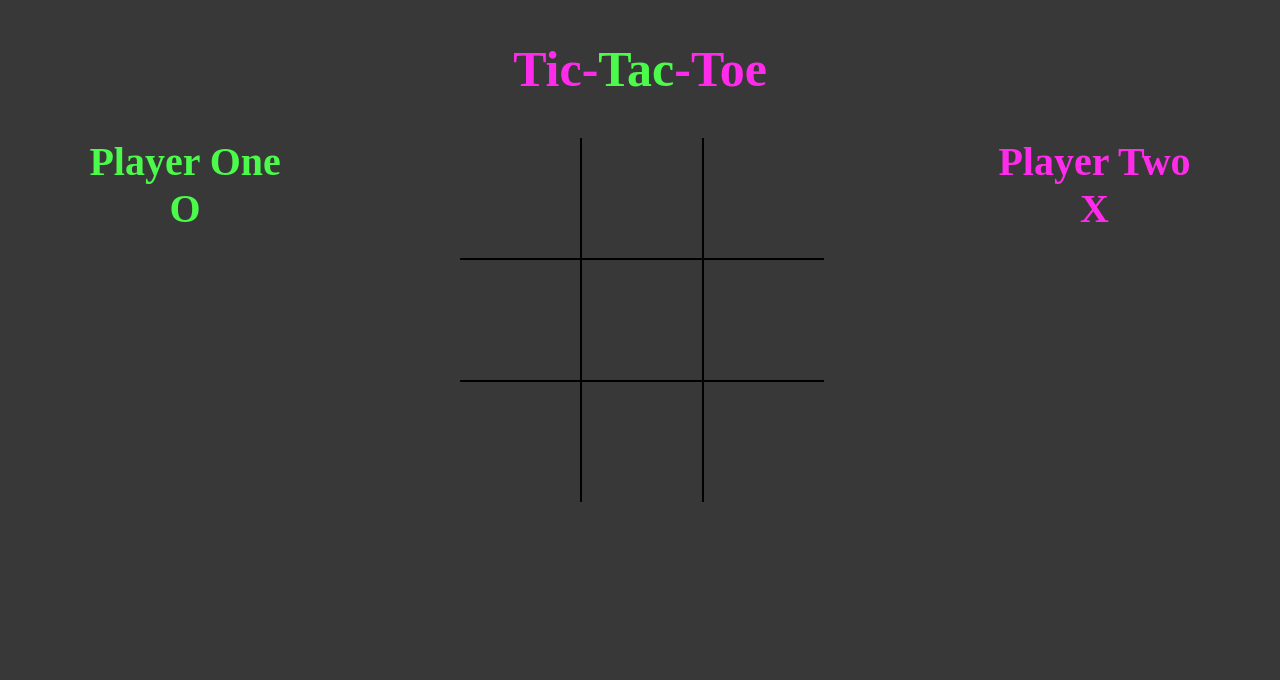
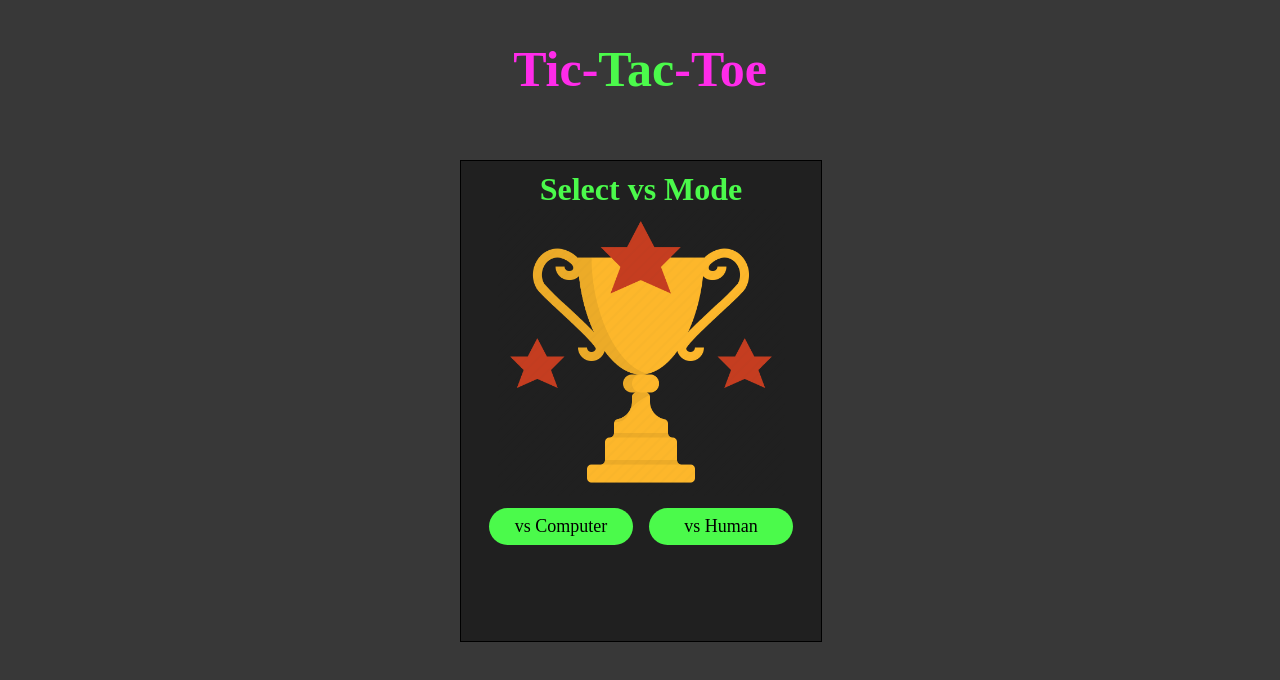
Before and after one commit to hineshvadgama/tic-tac-toe, a React app: page / in a window 1280 px wide. Shown: the top 680 px of the page. Built offline with nearby package versions, Linux system fonts and the light colour scheme; a web font is replaced by a local one.

Commit message:
add vs computer mode

```diff
--- a/src/components/App/App.css
+++ b/src/components/App/App.css
@@ -4,7 +4,7 @@
 
 .page-grid {
     display: grid;
-    grid-template-columns: auto auto auto;
+    grid-template-columns: 20vw 60vw 20vw;
     margin: 0 auto;
 }
 
--- a/src/components/App/App.js
+++ b/src/components/App/App.js
@@ -1,10 +1,41 @@
-import React from 'react';
+import React, { useState, useEffect } from 'react';
 import './App.css';
 import Header from '../Header/Header.js';
 import GameGrid from '../GameGrid/GameGrid.js';
 import PlayerInfo from '../PlayerInfo/PlayerInfo.js';
+import VSModal from '../Modal/VSModal.js';
 
 const App = () => {
+
+    let [versusMode, setVersusMode] = useState('not set');
+
+    const playerOneName = versusMode === 'multi' ? 'Player One' : 'You';
+    const playerTwoName = versusMode === 'multi' ? 'Player Two' : 'Computer';
+
+    const vsModal = versusMode === 'not set' ? <VSModal singlePlayerMode={setSinglePlayerMode} multiplayerMode={setMultiplayerMode} /> : '';
+
+    function setSinglePlayerMode() {
+        setVersusMode('single');
+    }
+
+    function setMultiplayerMode() {
+        setVersusMode('multi');
+    }
+
+    function returnPlayerOneComponent() {
+        const playerOneComponent = versusMode !== 'not set' ? <PlayerInfo playerName={playerOneName} symbol="O" /> : '';
+        return playerOneComponent;
+    }
+
+    function returnPlayerTwoComponent() {
+        const playerTwoComponent = versusMode !== 'not set' ? <PlayerInfo playerName={playerTwoName} symbol="X" /> : '';
+        return playerTwoComponent;
+    }
+
+    function returnGameGridComponent() {
+        const gameGridComponent = versusMode !== 'not set' ? <GameGrid playerOneName={playerOneName} playerTwoName={playerTwoName} versusMode={versusMode} /> : '';
+        return gameGridComponent;
+    }
 
     return (
 
@@ -14,11 +45,13 @@ const App = () => {
 
                 <Header />
 
+                {vsModal}
+
                 <div className="page-grid">
 
-                <div className="grid-item"><PlayerInfo playerName="Player One" symbol="O" /></div>
-                <div className="grid-item"><GameGrid /></div>
-                <div className="grid-item"><PlayerInfo playerName="Player Two" symbol="X" /></div>
+                    <div className="grid-item">{returnPlayerOneComponent()}</div>
+                    <div className="grid-item">{returnGameGridComponent()}</div>
+                    <div className="grid-item">{returnPlayerTwoComponent()}</div>
 
                 </div>
 
@@ -27,9 +60,12 @@ const App = () => {
             <div className="mobile-app-container">
 
                 <Header />
-            <GameGrid />
-            <PlayerInfo playerName="Player One" symbol="O" />
-            <PlayerInfo playerName="Player Two" symbol="X" />
+
+                {vsModal}
+
+                {returnGameGridComponent()}
+                {returnPlayerOneComponent()}
+                {returnPlayerTwoComponent()}
 
             </div>
 
--- a/src/components/GameGrid/GameGrid.js
+++ b/src/components/GameGrid/GameGrid.js
@@ -1,163 +1,159 @@
-import React, { useState } from 'react';
+import React, { useState, useEffect } from 'react';
 import './GameGrid.css';
-import WinnerModal from '../WinnerModal/WinnerModal.js';
+import WinnerModal from '../Modal/WinnerModal.js';
 
-const GameGrid = () => {
+const GameGrid = (props) => {
 
     let tempGridData;
-    const playerOneWinningText = 'Player One Wins!';
-    const playerTwoWinningText = 'Player Two Wins!';
-    let [winnerText, setWinnerText] = useState('Nobody');
+    let [winningPlayer, setWinningPlayer] = useState('Nobody');
     let [whichPlayersTurn, setWhichPlayersTurn] = useState(1);
     let [numberOfTurns, setNumberOfTurns] = useState(0);
-    let [gridData, setGridData] = useState(
-            {
-                square1: '',
-                square2: '',
-                square3: '',
-                square4: '',
-                square5: '',
-                square6: '',
-                square7: '',
-                square8: '',
-                square9: ''
-            }
-        );
+    let [gridData, setGridData] = useState(['', '', '', '', '', '', '', '', '']);
 
     function handleGridSquareClick(e) {
 
         // Ensure that player hasn't clicked on already occupied square
         if (document.getElementById(e.target.id).getAttribute('data-value') === '') {
 
-            setNumberOfTurns(numberOfTurns + 1);
-
             tempGridData = gridData;
 
             switch (e.target.id) {
                 case 'one':
-                    tempGridData.square1 = whichPlayersTurn === 1 ? 'O' : 'X';
+                    tempGridData[0] = whichPlayersTurn === 1 ? 'O' : 'X';
                     break;
 
                 case 'two':
-                    tempGridData.square2 = whichPlayersTurn === 1 ? 'O' : 'X';
+                    tempGridData[1] = whichPlayersTurn === 1 ? 'O' : 'X';
                     break;
 
                 case 'three':
-                    tempGridData.square3 = whichPlayersTurn === 1 ? 'O' : 'X';
+                    tempGridData[2] = whichPlayersTurn === 1 ? 'O' : 'X';
                     break;
 
                 case 'four':
-                    tempGridData.square4 = whichPlayersTurn === 1 ? 'O' : 'X';
+                    tempGridData[3] = whichPlayersTurn === 1 ? 'O' : 'X';
                     break;
 
                 case 'five':
-                    tempGridData.square5 = whichPlayersTurn === 1 ? 'O' : 'X';
+                    tempGridData[4] = whichPlayersTurn === 1 ? 'O' : 'X';
                     break;
 
                 case 'six':
-                    tempGridData.square6 = whichPlayersTurn === 1 ? 'O' : 'X';
+                    tempGridData[5] = whichPlayersTurn === 1 ? 'O' : 'X';
                     break;
 
                 case 'seven':
-                    tempGridData.square7 = whichPlayersTurn === 1 ? 'O' : 'X';
+                    tempGridData[6] = whichPlayersTurn === 1 ? 'O' : 'X';
                     break;
 
                 case 'eight':
-                    tempGridData.square8 = whichPlayersTurn === 1 ? 'O' : 'X';
+                    tempGridData[7] = whichPlayersTurn === 1 ? 'O' : 'X';
                     break;
 
                 case 'nine':
-                    tempGridData.square9 = whichPlayersTurn === 1 ? 'O' : 'X';
+                    tempGridData[8] = whichPlayersTurn === 1 ? 'O' : 'X';
                     break;
 
                 default:
                     console.log('Unknown square');
             }
 
-            setGridData(tempGridData);
-            setWhichPlayersTurn(whichPlayersTurn === 1 ? 2 : 1);
+            setNumberOfTurns(numberOfTurns = numberOfTurns + 1);
 
-            if (numberOfTurns >= 4) {
+            if (numberOfTurns >= 3) {
                 decideWinner();
             }
+
+            if (props.versusMode === 'single') {
+                computersTurn();
+            }
+            else {
+                setGridData(tempGridData);
+                setWhichPlayersTurn(whichPlayersTurn === 1 ? 2 : 1);
+            }
+
         }
+    }
+
+    function computersTurn() {
+        // Create an array of all the numbers that haven't been used yet.
+        let emptySquares = [];
+        for (let i = 0; i < tempGridData.length; i++) {
+            if (tempGridData[i] === '') {
+                emptySquares.push(i);
+            }
+        }
+
+        // Find a random number within that set of numbers.
+        const computersSquare = emptySquares[Math.floor(Math.random() * emptySquares.length)];
+        // Add a X to that square
+        gridData[computersSquare] = 'X';
+        setGridData(gridData);
+
     }
 
     function decideWinner() {
 
-        if (gridData.square1 === 'O' && gridData.square2 === 'O' && gridData.square3 === 'O') {
-            setWinnerText(playerOneWinningText);
+        if (gridData[0] === 'O' && gridData[1] === 'O' && gridData[2] === 'O') {
+            setWinningPlayer(props.playerOneName);
         }
-        else if (gridData.square1 === 'X' && gridData.square2 === 'X' && gridData.square3 === 'X') {
-            setWinnerText(playerTwoWinningText);
+        else if (gridData[0] === 'X' && gridData[1] === 'X' && gridData[2] === 'X') {
+            setWinningPlayer(props.playerTwoName);
         }
-        else if (gridData.square4 === 'O' && gridData.square5 === 'O' && gridData.square6 === 'O') {
-            setWinnerText(playerOneWinningText);
+        else if (gridData[3] === 'O' && gridData[4] === 'O' && gridData[5] === 'O') {
+            setWinningPlayer(props.playerOneName);
         }
-        else if (gridData.square4 === 'X' && gridData.square5 === 'X' && gridData.square6 === 'X') {
-            setWinnerText(playerTwoWinningText);
+        else if (gridData[3] === 'X' && gridData[4] === 'X' && gridData[5] === 'X') {
+            setWinningPlayer(props.playerTwoName);
         }
-        else if (gridData.square7 === 'O' && gridData.square8 === 'O' && gridData.square9 === 'O') {
-            setWinnerText(playerOneWinningText);
+        else if (gridData[6] === 'O' && gridData[7] === 'O' && gridData[8] === 'O') {
+            setWinningPlayer(props.playerOneName);
         }
-        else if (gridData.square7 === 'X' && gridData.square8 === 'X' && gridData.square9 === 'X') {
-            setWinnerText(playerTwoWinningText);
+        else if (gridData[6] === 'X' && gridData[7] === 'X' && gridData[8] === 'X') {
+            setWinningPlayer(props.playerTwoName);
         }
-        else if (gridData.square1 === 'O' && gridData.square4 === 'O' && gridData.square7 === 'O') {
-            setWinnerText(playerOneWinningText);
+        else if (gridData[0] === 'O' && gridData[3] === 'O' && gridData[6] === 'O') {
+            setWinningPlayer(props.playerOneName);
         }
-        else if (gridData.square1 === 'X' && gridData.square4 === 'X' && gridData.square7 === 'X') {
-            setWinnerText(playerTwoWinningText);
+        else if (gridData[0] === 'X' && gridData[3] === 'X' && gridData[6] === 'X') {
+            setWinningPlayer(props.playerTwoName);
         }
-        else if (gridData.square2 === 'O' && gridData.square5 === 'O' && gridData.square8 === 'O') {
-            setWinnerText(playerOneWinningText);
+        else if (gridData[1] === 'O' && gridData[4] === 'O' && gridData[7] === 'O') {
+            setWinningPlayer(props.playerOneName);
         }
-        else if (gridData.square2 === 'X' && gridData.square5 === 'X' && gridData.square8 === 'X') {
-            setWinnerText(playerTwoWinningText);
+        else if (gridData[1] === 'X' && gridData[4] === 'X' && gridData[7] === 'X') {
+            setWinningPlayer(props.playerTwoName);
         }
-        else if (gridData.square3 === 'O' && gridData.square6 === 'O' && gridData.square9 === 'O') {
-            setWinnerText(playerOneWinningText);
+        else if (gridData[2] === 'O' && gridData[5] === 'O' && gridData[8] === 'O') {
+            setWinningPlayer(props.playerOneName);
         }
-        else if (gridData.square3 === 'X' && gridData.square6 === 'X' && gridData.square9 === 'X') {
-            setWinnerText(playerTwoWinningText);
+        else if (gridData[2] === 'X' && gridData[5] === 'X' && gridData[8] === 'X') {
+            setWinningPlayer(props.playerTwoName);
         }
-        else if (gridData.square1 === 'O' && gridData.square5 === 'O' && gridData.square9 === 'O') {
-            setWinnerText(playerOneWinningText);
+        else if (gridData[0] === 'O' && gridData[4] === 'O' && gridData[8] === 'O') {
+            setWinningPlayer(props.playerOneName);
         }
-        else if (gridData.square1 === 'X' && gridData.square5 === 'X' && gridData.square9 === 'X') {
-            setWinnerText(playerTwoWinningText);
+        else if (gridData[0] === 'X' && gridData[4] === 'X' && gridData[8] === 'X') {
+            setWinningPlayer(props.playerTwoName);
         }
-        else if (gridData.square3 === 'O' && gridData.square5 === 'O' && gridData.square7 === 'O') {
-            setWinnerText(playerOneWinningText);
+        else if (gridData[2] === 'O' && gridData[4] === 'O' && gridData[6] === 'O') {
+            setWinningPlayer(props.playerOneName);
         }
-        else if (gridData.square3 === 'X' && gridData.square5 === 'X' && gridData.square7 === 'X') {
-            setWinnerText(playerTwoWinningText);
+        else if (gridData[2] === 'X' && gridData[4] === 'X' && gridData[6] === 'X') {
+            setWinningPlayer(props.playerTwoName);
         }
-        else if (gridData.square1 !== '' && gridData.square2 !== '' && gridData.square3 !== '' && gridData.square4 !== ''
-        && gridData.square5 !== '' && gridData.square5 !== '' && gridData.square6 !== '' && gridData.square7 !== ''
-        && gridData.square8 !== '' && gridData.square9 !== '' && winnerText === 'Nobody') {
-            setWinnerText("It's a tie");
+        else if (gridData[0] !== '' && gridData[1] !== '' && gridData[2] !== '' && gridData[3] !== ''
+        && gridData[4] !== '' && gridData[4] !== '' && gridData[5] !== '' && gridData[6] !== ''
+        && gridData[7] !== '' && gridData[8] !== '' && winningPlayer === 'Nobody') {
+            setWinningPlayer('tie');
         }
 
     }
 
     function resetGame() {
-        setWinnerText('Nobody');
+        setWinningPlayer('Nobody');
         setWhichPlayersTurn(1);
-        setNumberOfTurns(0);
-        setGridData(
-            {
-                square1: '',
-                square2: '',
-                square3: '',
-                square4: '',
-                square5: '',
-                square6: '',
-                square7: '',
-                square8: '',
-                square9: ''
-            }
-        )
+        setGridData(['', '', '', '', '', '', '', '', '']);
     }
 
     return (
@@ -166,19 +162,19 @@ const GameGrid = () => {
 
             <div className="game-grid">
 
-                <div onClick={handleGridSquareClick} data-value={gridData.square1} id="one"   className={`grid-square top left ${gridData.square1 === 'O' ? 'green' : 'pink'}`}>{gridData.square1}</div>
-                <div onClick={handleGridSquareClick} data-value={gridData.square2} id="two"   className={`grid-square top ${gridData.square2 === 'O' ? 'green' : 'pink'}`}>{gridData.square2}</div>
-                <div onClick={handleGridSquareClick} data-value={gridData.square3} id="three" className={`grid-square top right ${gridData.square3 === 'O' ? 'green' : 'pink'}`}>{gridData.square3}</div>
-                <div onClick={handleGridSquareClick} data-value={gridData.square4} id="four"  className={`grid-square left ${gridData.square4 === 'O' ? 'green' : 'pink'}`}>{gridData.square4}</div>
-                <div onClick={handleGridSquareClick} data-value={gridData.square5} id="five"  className={`grid-square ${gridData.square5 === 'O' ? 'green' : 'pink'}`}>{gridData.square5}</div>
-                <div onClick={handleGridSquareClick} data-value={gridData.square6} id="six"   className={`grid-square right ${gridData.square6 === 'O' ? 'green' : 'pink'}`}>{gridData.square6}</div>
-                <div onClick={handleGridSquareClick} data-value={gridData.square7} id="seven" className={`grid-square bottom left ${gridData.square7 === 'O' ? 'green' : 'pink'}`}>{gridData.square7}</div>
-                <div onClick={handleGridSquareClick} data-value={gridData.square8} id="eight" className={`grid-square bottom ${gridData.square8 === 'O' ? 'green' : 'pink'}`}>{gridData.square8}</div>
-                <div onClick={handleGridSquareClick} data-value={gridData.square9} id="nine"  className={`grid-square bottom right ${gridData.square9 === 'O' ? 'green' : 'pink'}`}>{gridData.square9}</div>
+                <div onClick={handleGridSquareClick} data-value={gridData[0]} id="one"   className={`grid-square top left ${gridData[0] === 'O' ? 'green' : 'pink'}`}>{gridData[0]}</div>
+                <div onClick={handleGridSquareClick} data-value={gridData[1]} id="two"   className={`grid-square top ${gridData[1] === 'O' ? 'green' : 'pink'}`}>{gridData[1]}</div>
+                <div onClick={handleGridSquareClick} data-value={gridData[2]} id="three" className={`grid-square top right ${gridData[2] === 'O' ? 'green' : 'pink'}`}>{gridData[2]}</div>
+                <div onClick={handleGridSquareClick} data-value={gridData[3]} id="four"  className={`grid-square left ${gridData[3] === 'O' ? 'green' : 'pink'}`}>{gridData[3]}</div>
+                <div onClick={handleGridSquareClick} data-value={gridData[4]} id="five"  className={`grid-square ${gridData[4] === 'O' ? 'green' : 'pink'}`}>{gridData[4]}</div>
+                <div onClick={handleGridSquareClick} data-value={gridData[5]} id="six"   className={`grid-square right ${gridData[5] === 'O' ? 'green' : 'pink'}`}>{gridData[5]}</div>
+                <div onClick={handleGridSquareClick} data-value={gridData[6]} id="seven" className={`grid-square bottom left ${gridData[6] === 'O' ? 'green' : 'pink'}`}>{gridData[6]}</div>
+                <div onClick={handleGridSquareClick} data-value={gridData[7]} id="eight" className={`grid-square bottom ${gridData[7] === 'O' ? 'green' : 'pink'}`}>{gridData[7]}</div>
+                <div onClick={handleGridSquareClick} data-value={gridData[8]} id="nine"  className={`grid-square bottom right ${gridData[8] === 'O' ? 'green' : 'pink'}`}>{gridData[8]}</div>
 
             </div>
 
-            { winnerText !== 'Nobody' ? <WinnerModal winner={winnerText} reset={resetGame} /> : false }
+            { winningPlayer !== 'Nobody' ? <WinnerModal winner={winningPlayer} reset={resetGame} /> : false }
 
         </>
 
--- a/src/components/WinnerModal/WinnerModal.css
+++ b/src/components/Modal/Modal.css
@@ -1,4 +1,4 @@
-.winner-modal-container {
+.modal-container {
     display: block;
     position: fixed;
     width: 360px;
@@ -13,40 +13,46 @@
     border: 1px solid black;
 }
 
-.winner-modal-container h1 {
+.modal-container h1 {
     padding-top: 10px;
 }
 
-.winner-modal-container img {
+.modal-container img {
     width: 80%;
 }
 
-#winner-modal-button {
+.modal-button-container {
+    display: flex;
+    width: 100%;
+    justify-content: space-around;
+}
+
+#modal-button {
     position: relative;
     width: 40%;
-    height: 10%;
-    margin-top: 8%;
-    font-size: 20px;
+    padding: 8px 0;
+    margin: 8px;
+    font-size: 18px;
     border: none;
     border-radius: 25px;
     background-color: #4bfa4b;
 }
 
-#winner-modal-button:hover {
+#modal-button:hover {
     cursor: pointer;
 }
 
-#winner-modal-button:focus {
+#modal-button:focus {
     outline: none;
 }
 
-#winner-modal-button:active {
+#modal-button:active {
     box-shadow: 0 0 20px #000
 }
 
 @media only screen and (max-width: 480px) {
 
-    .winner-modal-container {
+    .modal-container {
         width: 300px;
         margin-left: -150px;
     }
--- /dev/null
+++ b/src/components/Modal/VSModal.js
@@ -0,0 +1,24 @@
+import React from 'react';
+import './Modal.css';
+import TrophyImage from '../../img/trophy.png';
+
+const VSModal = (props) => {
+
+    return (
+
+        <div className="modal-container">
+
+            <h1 className="green">Select vs Mode</h1>
+
+            <img src={TrophyImage} />
+
+            <button id="modal-button" onClick={props.singlePlayerMode}>vs Computer</button>
+            <button id="modal-button" onClick={props.multiplayerMode}>vs Human</button>
+
+        </div>
+
+    )
+
+}
+
+export default VSModal;
--- /dev/null
+++ b/src/components/Modal/WinnerModal.js
@@ -0,0 +1,45 @@
+import React from 'react';
+import './Modal.css';
+import TrophyImage from '../../img/trophy.png';
+
+const WinnerModal = (props) => {
+
+    const classColour = props.winner === 'Player One' || props.winner === 'You' ? 'green' : 'pink';
+    const buttonStyle = {backgroundColor: props.winner === 'Player Two' || props.winner === 'Computer' ? '#ff2bea' : '#4bfa4b'}
+    let winnerHeaderText = '';
+
+    if (props.winner === 'Player One') {
+        winnerHeaderText = `${props.winner} Wins!`;
+    }
+    else if (props.winner === 'Player Two') {
+        winnerHeaderText = `${props.winner} Wins!`;
+    }
+    else if (props.winner === 'You') {
+        winnerHeaderText = `${props.winner} Won!`;
+    }
+    else if (props.winner === 'Computer') {
+        winnerHeaderText = 'You Lost';
+    }
+    else if (props.winner === 'tie') {
+        winnerHeaderText = "It's a tie";
+    }
+
+    return (
+
+        <div className="modal-container">
+
+            <h1 className={classColour}>{winnerHeaderText}</h1>
+
+            <img src={TrophyImage} />
+
+            <div className="modal-button-container">
+                <button id="modal-button" onClick={props.reset} style={buttonStyle}>Play again!</button>
+            </div>
+
+        </div>
+
+    )
+
+}
+
+export default WinnerModal;
--- a/src/components/PlayerInfo/PlayerInfo.js
+++ b/src/components/PlayerInfo/PlayerInfo.js
@@ -6,8 +6,8 @@ const PlayerInfo = (props) => {
     return (
 
         <>
-            <h1 className={`player-info ${props.playerName === 'Player One' ? 'green' : 'pink'}`} id="player-one-label">{props.playerName}</h1>
-            <h1 className={`player-info ${props.playerName === 'Player One' ? 'green' : 'pink'}`}>{props.symbol}</h1>
+            <h1 className={`player-info ${props.playerName === 'Player One' || props.playerName === 'You' ? 'green' : 'pink'}`} id="player-one-label">{props.playerName}</h1>
+            <h1 className={`player-info ${props.playerName === 'Player One' || props.playerName === 'You' ? 'green' : 'pink'}`}>{props.symbol}</h1>
         </>
 
     )
--- a/src/index.js
+++ b/src/index.js
@@ -2,6 +2,7 @@ import React from 'react';
 import { render } from 'react-dom';
 import './index.css';
 import App from './components/App/App.js';
+
 require('file-loader?name=[name].[ext]!./index.html');
 require('file-loader?name=[name].[ext]!./favicon.ico');
 
```
Also changed, not shown: src/components/WinnerModal/WinnerModal.js (deleted, +0 -26 lines). Lines whose indentation alone changed are shown as unchanged.
